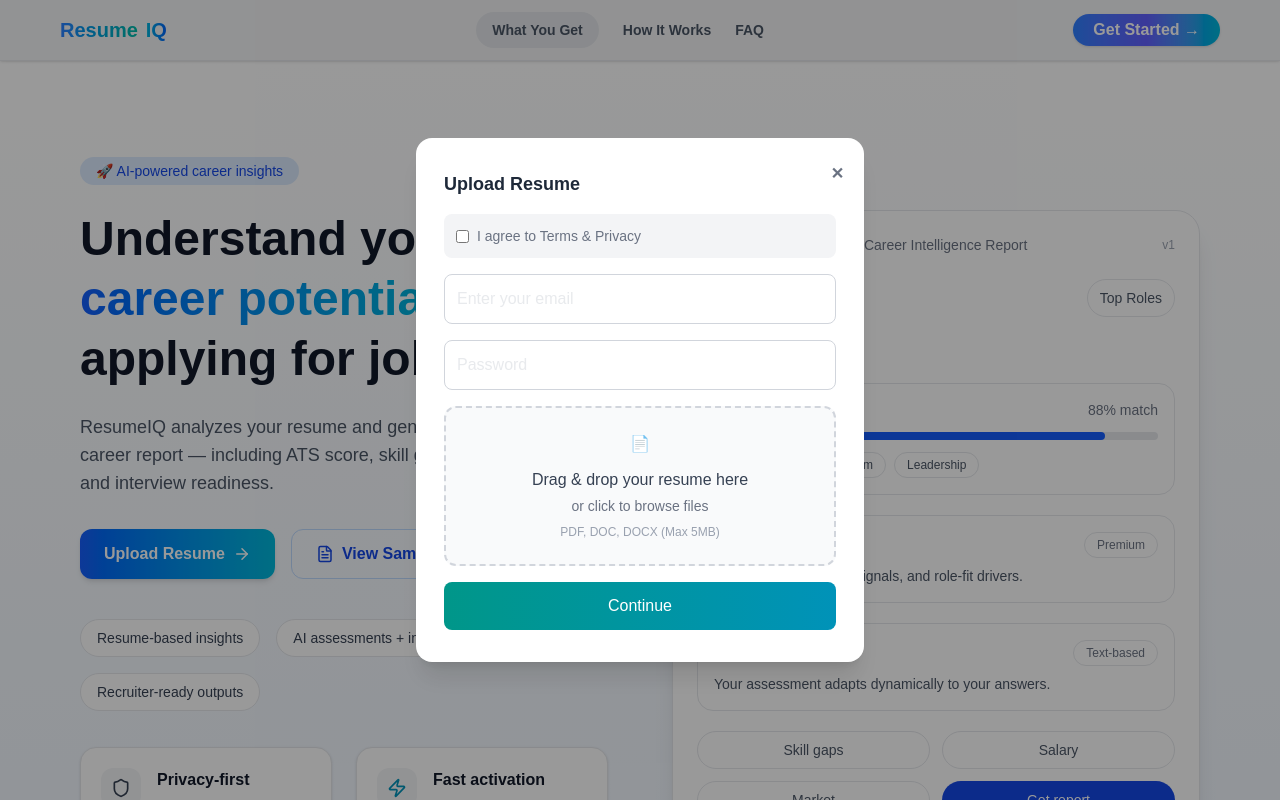
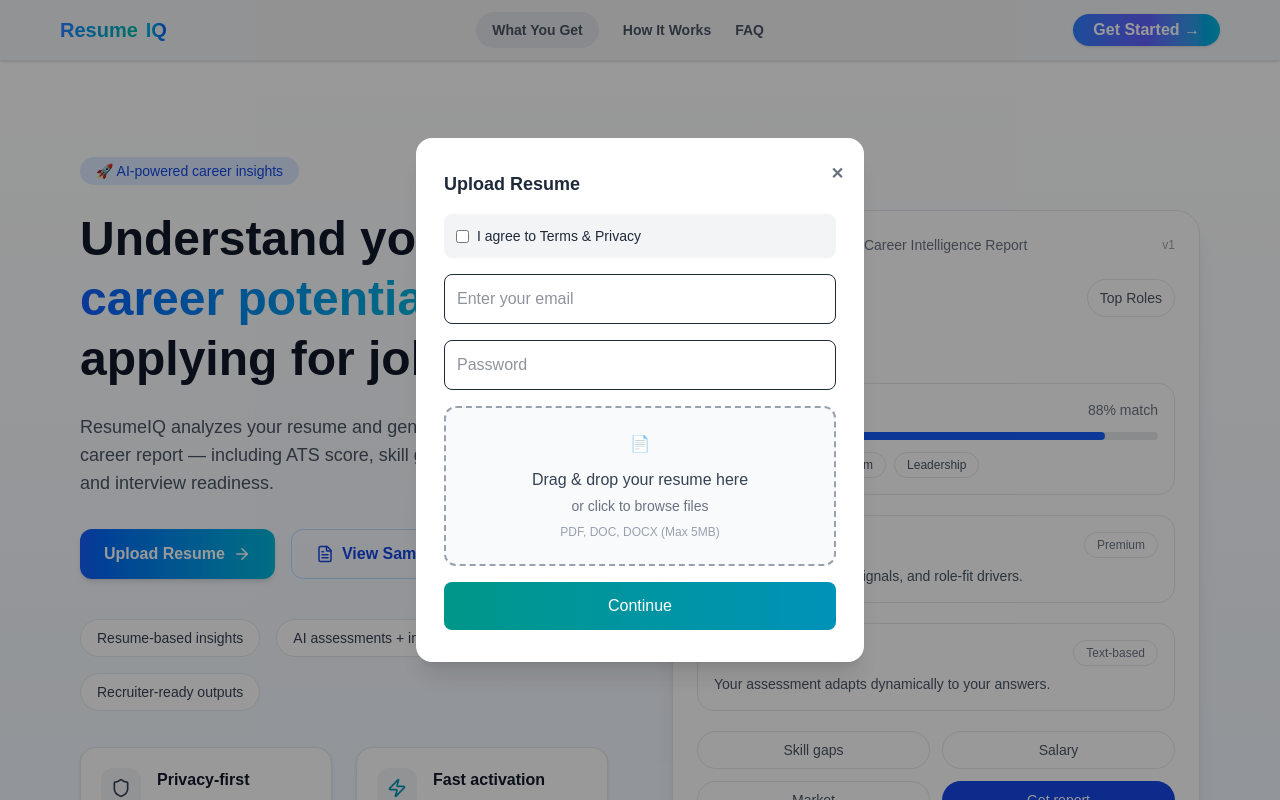
Before and after one commit to Pritam8917/ResumeIQ, a Next.js app: page / in a window 1280 px wide. Both pictures are taken after a click on the button "Get Started →". Shown: the top 800 px of the page. Built offline with nearby package versions, Linux system fonts and the light colour scheme; no server answers.

Commit message:
feat: Improve UploadResumeModal styling and user feedback during resume analysis

```diff
--- a/components/UploadResumeModal.jsx
+++ b/components/UploadResumeModal.jsx
@@ -7,7 +7,6 @@
 import { useResumeStore } from "@/store/resumeStore";
 import { extractTextFromPDF } from "@/lib/pdf";
 import { analyzeResume } from "@/lib/analyze";
-// import { resumePrompt } from "@/lib/prompt";
 
 export default function UploadResumeModal({ isOpen, onClose }) {
   const router = useRouter();
@@ -115,14 +114,14 @@
             onChange={() => setAgree(!agree)}
             className="cursor-pointer"
           />
-          <span className="text-gray-500">I agree to Terms & Privacy</span>
+          <span className="text-gray-800">I agree to Terms & Privacy</span>
         </div>
 
         {/* Email */}
         <input
           type="email"
           placeholder="Enter your email"
-          className="w-full border p-3 rounded-lg text-gray-300"
+          className="w-full border p-3 rounded-lg text-gray-800"
           value={email}
           onChange={(e) => setEmail(e.target.value)}
         />
@@ -131,14 +130,14 @@
         <input
           type="password"
           placeholder="Password"
-          className="w-full border p-3 rounded-lg text-gray-300"
+          className="w-full border p-3 rounded-lg text-gray-800"
           value={password}
           onChange={(e) => setPassword(e.target.value)}
         />
 
         {/* Upload */}
         <div
-          className="relative border-2 border-dashed border-gray-300 hover:border-cyan-500 transition rounded-xl p-6 text-center bg-gray-50 hover:bg-white cursor-pointer"
+          className="relative border-2 border-dashed border-gray-400 hover:border-cyan-500 transition rounded-xl p-6 text-center bg-gray-50 hover:bg-white cursor-pointer"
           onDragOver={(e) => e.preventDefault()}
           onDrop={(e) => {
             e.preventDefault();
@@ -204,14 +203,23 @@
         {error && <p className="text-red-500 text-sm">{error}</p>}
 
         {/* Button */}
+        <div className="w-full flex flex-col items-center">
           <button
             onClick={handleSubmit}
             disabled={loading}
-          className="w-full flex justify-center items-center gap-2 bg-linear-to-r from-teal-600 to-cyan-600 text-white py-3 rounded-lg cursor-pointer"
+            className="w-full flex justify-center items-center gap-2 bg-linear-to-r from-teal-600 to-cyan-600 text-white py-3 rounded-lg cursor-pointer disabled:opacity-70 min-h-12"
           >
             {loading && <span className="animate-spin">⏳</span>}
-          {loading ? "Analyzing your resume..." : "Continue"}
+
+            {loading ? "Analyzing your resume for insights..." : "Continue"}
           </button>
+
+          {loading && (
+            <p className="text-sm text-slate-600 mt-2">
+              This may take a few seconds...
+            </p>
+          )}
+        </div>
       </div>
     </div>
   );
```
Lines whose indentation alone changed are shown as unchanged.
